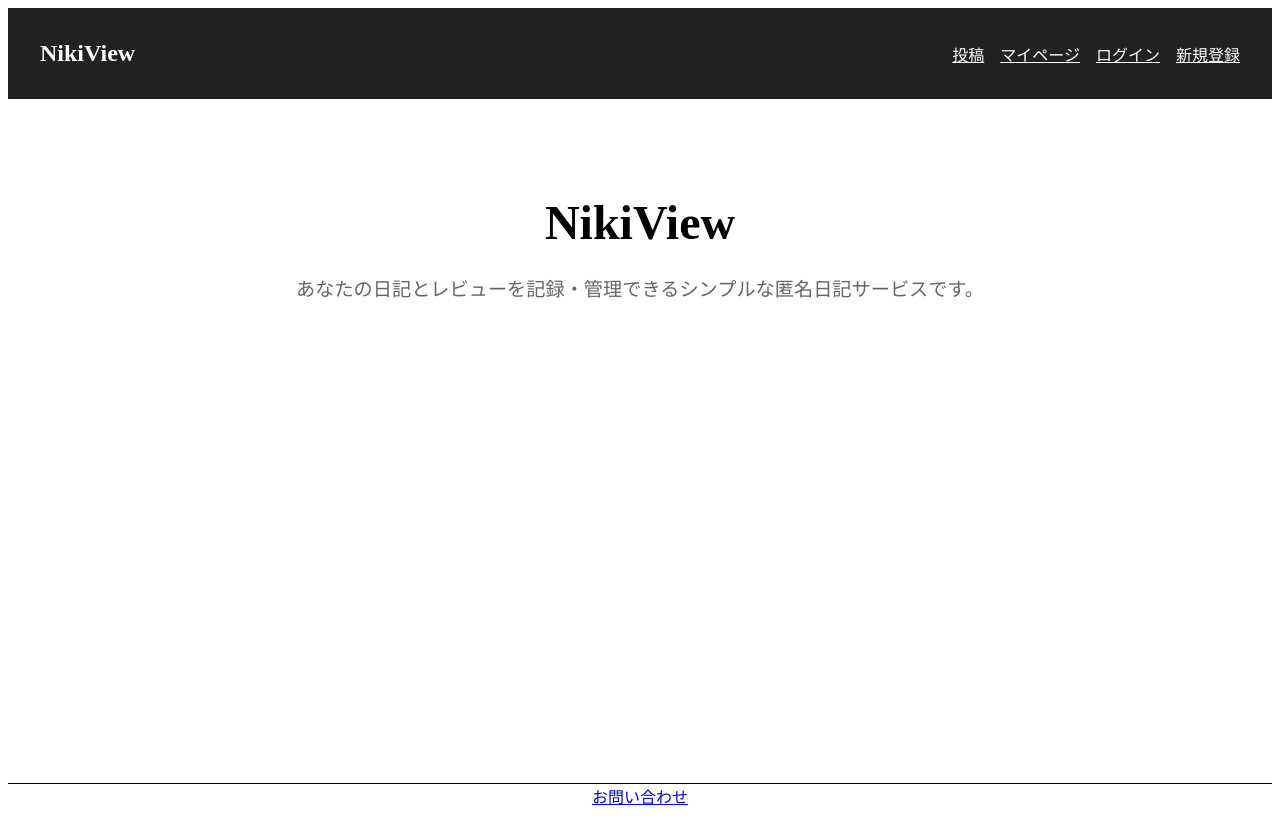
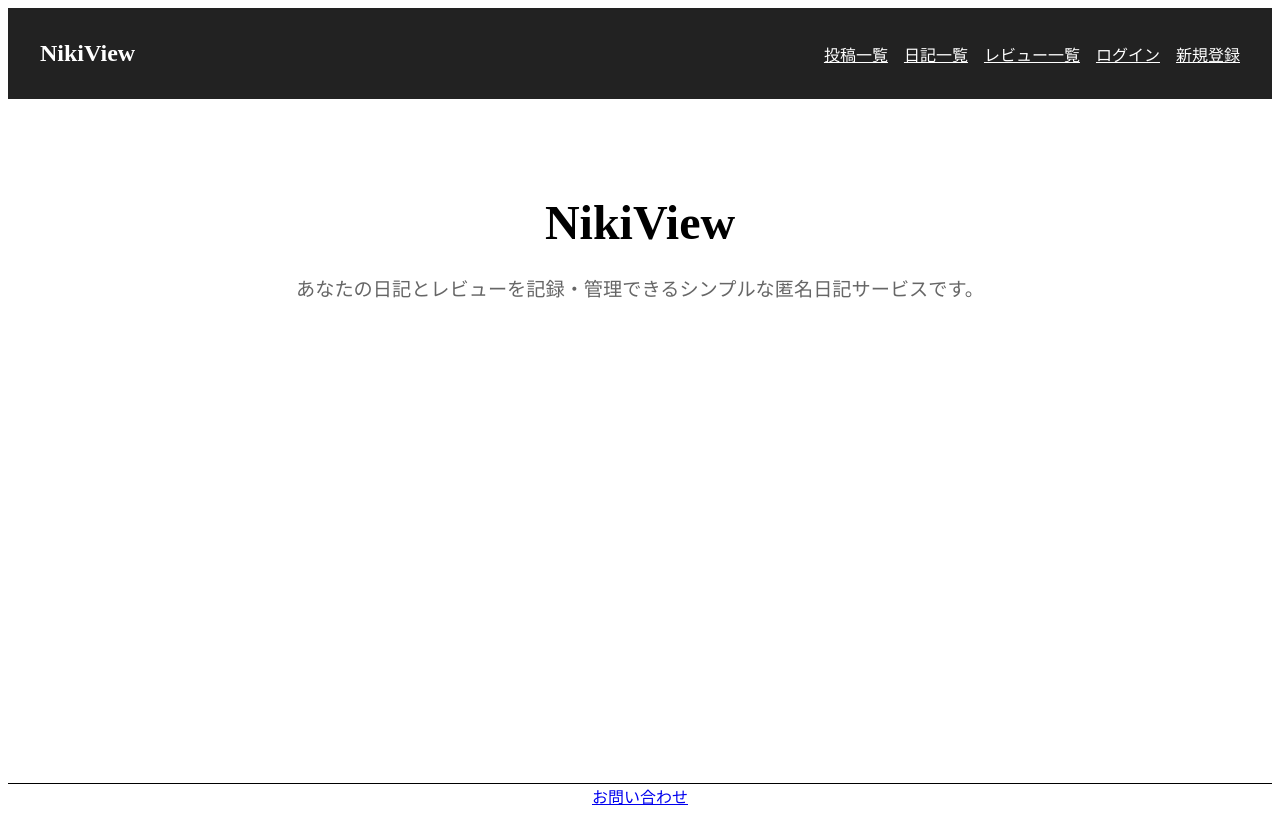
Before and after one commit to nikiview-takaaki/nikiview, a Next.js app: page / in a window 1280 px wide. Built offline with nearby package versions, Linux system fonts and the light colour scheme; no server answers.

Commit message:
未ログイン時に投稿・マイページを非表示にし、投稿一覧・日記一覧・レビュー一覧を追加

```diff
--- a/components/Header.tsx
+++ b/components/Header.tsx
@@ -35,13 +35,18 @@ export default function Header() {
       </h1>
 
       <nav style={{ display: "flex", gap: "1rem" }}>
-        <Link href="/post" style={{ color: "#fff" }}>投稿</Link>
-        <Link href="/mypage" style={{ color: "#fff" }}>マイページ</Link>
+        <Link href="/posts" style={{ color: "#fff" }}>投稿一覧</Link>
+        <Link href="/diary" style={{ color: "#fff" }}>日記一覧</Link>
+        <Link href="/reviews" style={{ color: "#fff" }}>レビュー一覧</Link>
 
         {user ? (
-          <button onClick={handleLogout} style={{ background: "#555", color: "#fff", border: "none", padding: "0.5rem 1rem", borderRadius: "5px" }}>
-            ログアウト
-          </button>
+          <>
+            <Link href="/post" style={{ color: "#fff" }}>投稿</Link>
+            <Link href="/mypage" style={{ color: "#fff" }}>マイページ</Link>
+            <button onClick={handleLogout} style={{ background: "#555", color: "#fff", border: "none", padding: "0.5rem 1rem", borderRadius: "5px" }}>
+              ログアウト
+            </button>
+          </>
         ) : (
           <>
             <Link href="/login" style={{ color: "#fff" }}>ログイン</Link>
```
